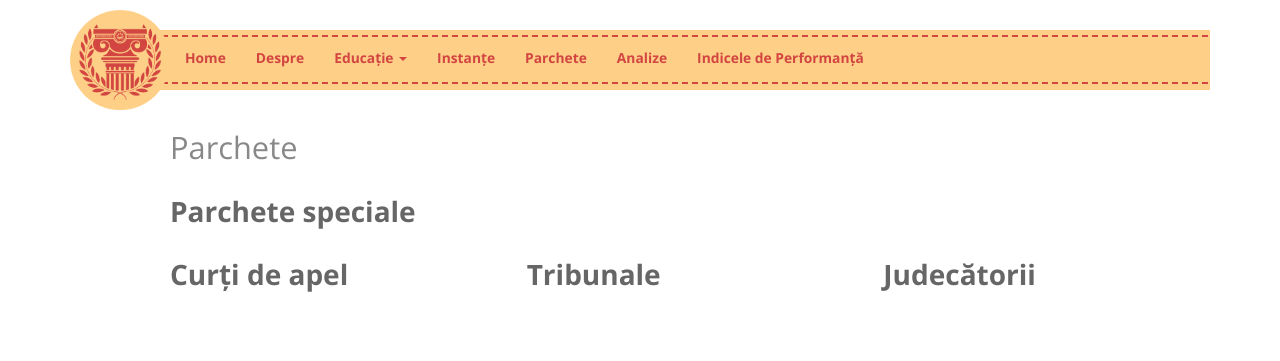
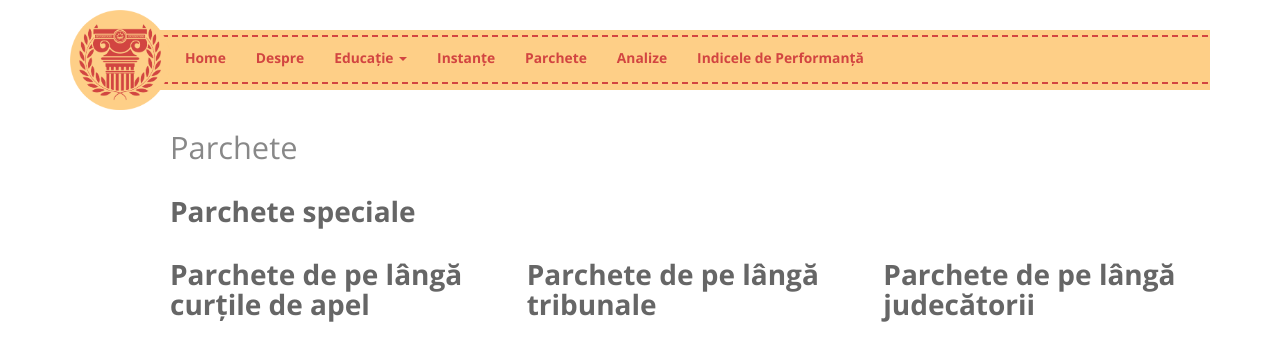
Before and after one commit to funkycitizens/onoratainstanta, a Jekyll site: the page built from parchete/index.html, in a window 1280 px wide. Shown: the top 361 px of the page. Built offline with Jekyll 4.4.1, drawn with Linux system fonts in a browser that asks for light colours; nearby versions of some CDN libraries.

Commit message:
fix subtitles

```diff
--- a/parchete/index.html
+++ b/parchete/index.html
@@ -17,7 +17,7 @@ title: "Parchete"
 <div class="row">
 
   <div class="col-md-4">
-    <h2>Curți de apel</h2>
+    <h2>Parchete de pe lângă curțile de apel</h2>
     {% for i in site.collections.parchete.docs %}
       {% if i.type == 'curtideapel' %}
         <p><a href="{{ site.base_url }}{{ i.url }}">{{ i.title }}</a></p>
@@ -26,7 +26,7 @@ title: "Parchete"
   </div>
 
   <div class="col-md-4">
-    <h2>Tribunale</h2>
+    <h2>Parchete de pe lângă tribunale</h2>
     {% for i in site.collections.parchete.docs %}
       {% if i.type == 'tribunale' %}
         <p><a href="{{ site.base_url }}{{ i.url }}">{{ i.title }}</a></p>
@@ -35,7 +35,7 @@ title: "Parchete"
   </div>
 
   <div class="col-md-4">
-    <h2>Judecătorii</h2>
+    <h2>Parchete de pe lângă judecătorii</h2>
     {% for i in site.collections.parchete.docs %}
       {% if i.type == 'judecatorii' %}
         <p><a href="{{ site.base_url }}{{ i.url }}">{{ i.title }}</a></p>
```
